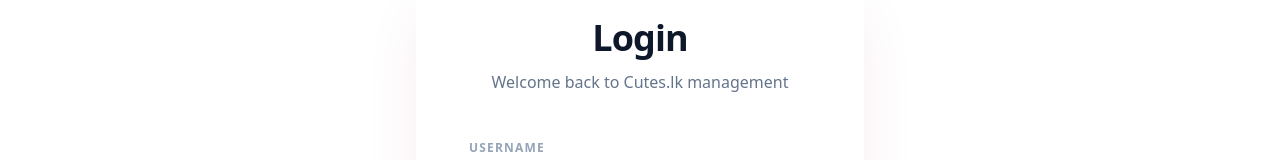
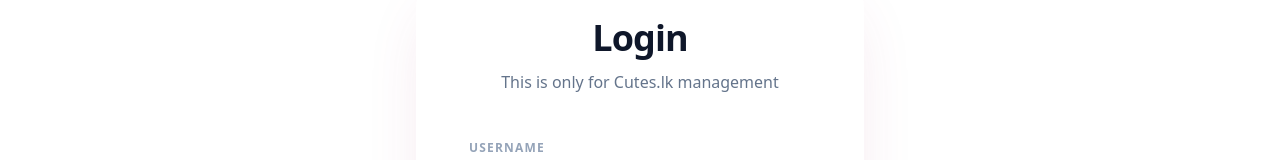
Before and after one commit to Parigit7/cutesNode, a React (Vite) app in the folder frontend/: page /login in a window 1280 px wide. Shown: the part 175-335 px from the top of the page. Built offline with nearby package versions, Linux system fonts and the light colour scheme.

Commit message:
change login content

```diff
--- a/frontend/src/pages/LoginPage.jsx
+++ b/frontend/src/pages/LoginPage.jsx
@@ -52,7 +52,7 @@
           {/* Header */}
           <div className="text-center space-y-3">
             <h2 className="text-4xl font-black text-slate-900 tracking-tight">Login</h2>
-            <p className="text-slate-500 font-medium">Welcome back to Cutes.lk management</p>
+            <p className="text-slate-500 font-medium">This is only for Cutes.lk management</p>
           </div>
 
           {/* Feedback Messages */}
@@ -126,6 +126,7 @@
           {/* Footer Branding */}
           <div className="pt-4 flex flex-col items-center gap-4">
             <div className="h-px w-12 bg-slate-100" />
+
             <p className="text-[10px] font-black text-slate-300 uppercase tracking-[0.3em]">
               Powered by Cutes.lk
             </p>
```
